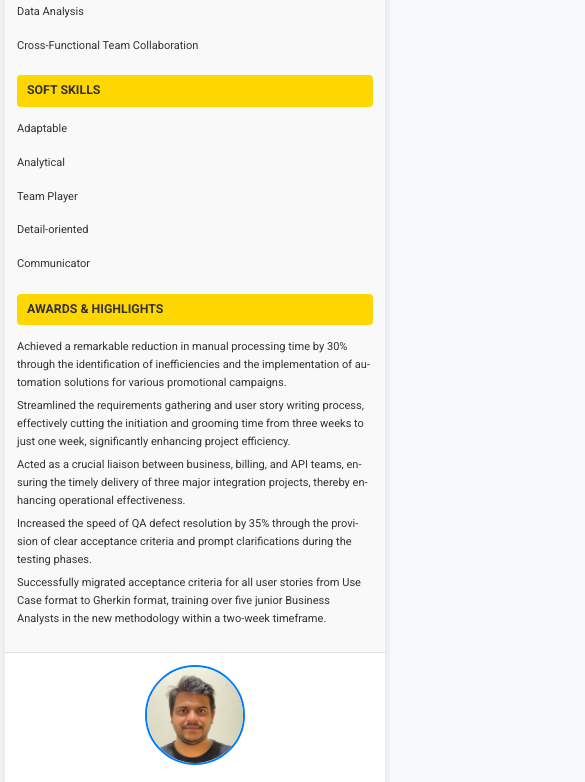
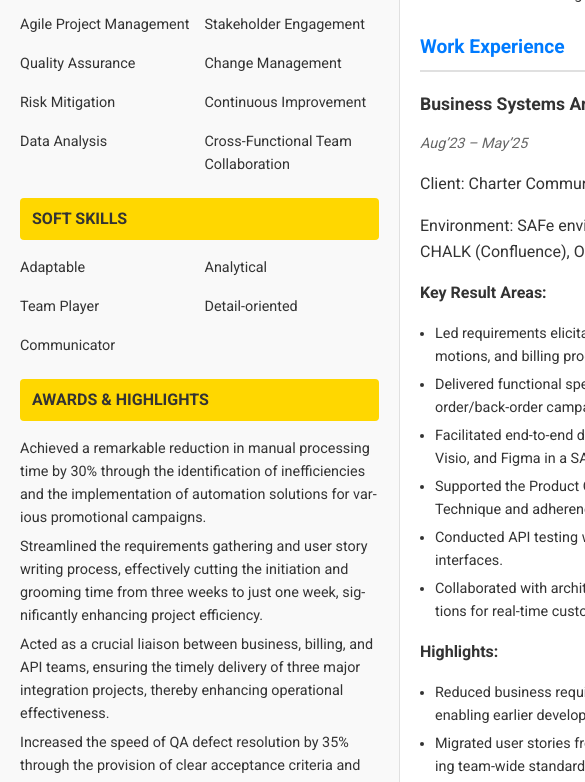
Before and after one commit to sarveshd0611/resume, a plain HTML site: page index.html in a window 390 px wide. Shown: the part 919-1701 px from the top of the page, 585 px wide, since content can reach past the window. Drawn offline with Linux system fonts and the light colour scheme.

Commit message:
Update index.html

```diff
--- a/index.html
+++ b/index.html
@@ -2,7 +2,7 @@
 <html lang="en">
 <head>
     <meta charset="UTF-8">
-    <meta name="viewport" content="width=device-width, initial-scale=1.0">
+    <meta name="viewport" content="width=1200, initial-scale=1.0">
     <title>Sarvesh Girish Deshmukh - Resume</title>
     <link href="https://fonts.googleapis.com/css2?family=Roboto:wght@400;700&display=swap" rel="stylesheet">
     <style>
@@ -18,10 +18,11 @@
             line-height: 1.6;
             word-break: break-word;
             hyphens: auto;
+            overflow: auto; /* Enable scrollbars on body if needed */
         }
         .container {
             display: flex;
-            max-width: 1200px;
+            width: 1200px; /* Fixed width to match desktop/PDF layout */
             margin: 20px auto;
             background: #fff;
             box-shadow: 0 4px 20px rgba(0,0,0,0.1);
@@ -33,11 +34,12 @@
             background: #f9f9f9;
             padding: 20px;
             border-right: 1px solid #e0e0e0;
-            min-width: 250px; /* Prevent squishing on larger screens */
+            min-width: 300px; /* Prevent squishing */
         }
         main {
             flex: 2;
             padding: 20px;
+            min-width: 800px; /* Prevent squishing */
         }
         .sidebar-section h2 {
             background: #ffd700; /* Yellow background for sidebar headings */
@@ -125,7 +127,7 @@
             gap: 10px;
         }
         .skills-list li {
-            flex: 1 1 45%; /* Two columns with flex */
+            flex: 1 1 45%; /* Two columns */
         }
         .contact-info p {
             margin: 4px 0;
@@ -172,78 +174,7 @@
         footer a:hover {
             text-decoration: underline;
         }
-        @media (max-width: 1024px) {
-            .container {
-                flex-direction: column;
-                margin: 10px;
-            }
-            aside {
-                border-right: none;
-                border-bottom: 1px solid #e0e0e0;
-                min-width: auto;
-            }
-            .skills-list li {
-                flex: 1 1 100%; /* Single column on smaller screens */
-            }
-        }
-        @media (max-width: 768px) {
-            aside, main {
-                padding: 15px;
-            }
-            header {
-                flex-direction: column;
-                text-align: center;
-            }
-            .profile-photo {
-                width: 120px;
-                height: 120px;
-                margin: 0 auto;
-            }
-            body {
-                font-size: 14px;
-            }
-            header h1 {
-                font-size: 1.6em;
-            }
-            header .title {
-                font-size: 1.2em;
-            }
-            main h2 {
-                font-size: 1.1em;
-            }
-            ul {
-                padding-left: 10px;
-            }
-            .experience-item h3 {
-                font-size: 1em;
-            }
-            .sidebar-section h2 {
-                font-size: 0.95em;
-                padding: 6px 10px;
-            }
-            .targeting {
-                font-size: 0.9em;
-            }
-        }
-        @media (max-width: 480px) {
-            .container {
-                margin: 5px;
-                border-radius: 0;
-            }
-            aside, main {
-                padding: 12px;
-            }
-            .profile-photo {
-                width: 100px;
-                height: 100px;
-            }
-            body {
-                font-size: 13px;
-            }
-            ul li, .sidebar-section li {
-                font-size: 0.85em;
-            }
-        }
+        /* No media queries for stacking; force side-by-side with scrollbars */
     </style>
 </head>
 <body>
@@ -451,11 +382,10 @@
                 </div>
             </section>
         </main>
-
-        <footer>
-            <p>&copy; 2025 Sarvesh Girish Deshmukh. All rights reserved.</p>
-            <p><a href="Sarvesh Deshmukh - Resume.pdf" download>Download PDF Resume</a></p>
-        </footer>
     </div>
+    <footer>
+        <p>&copy; 2025 Sarvesh Girish Deshmukh. All rights reserved.</p>
+        <p><a href="Sarvesh Deshmukh - Resume.pdf" download>Download PDF Resume</a></p>
+    </footer>
 </body>
 </html>
```
